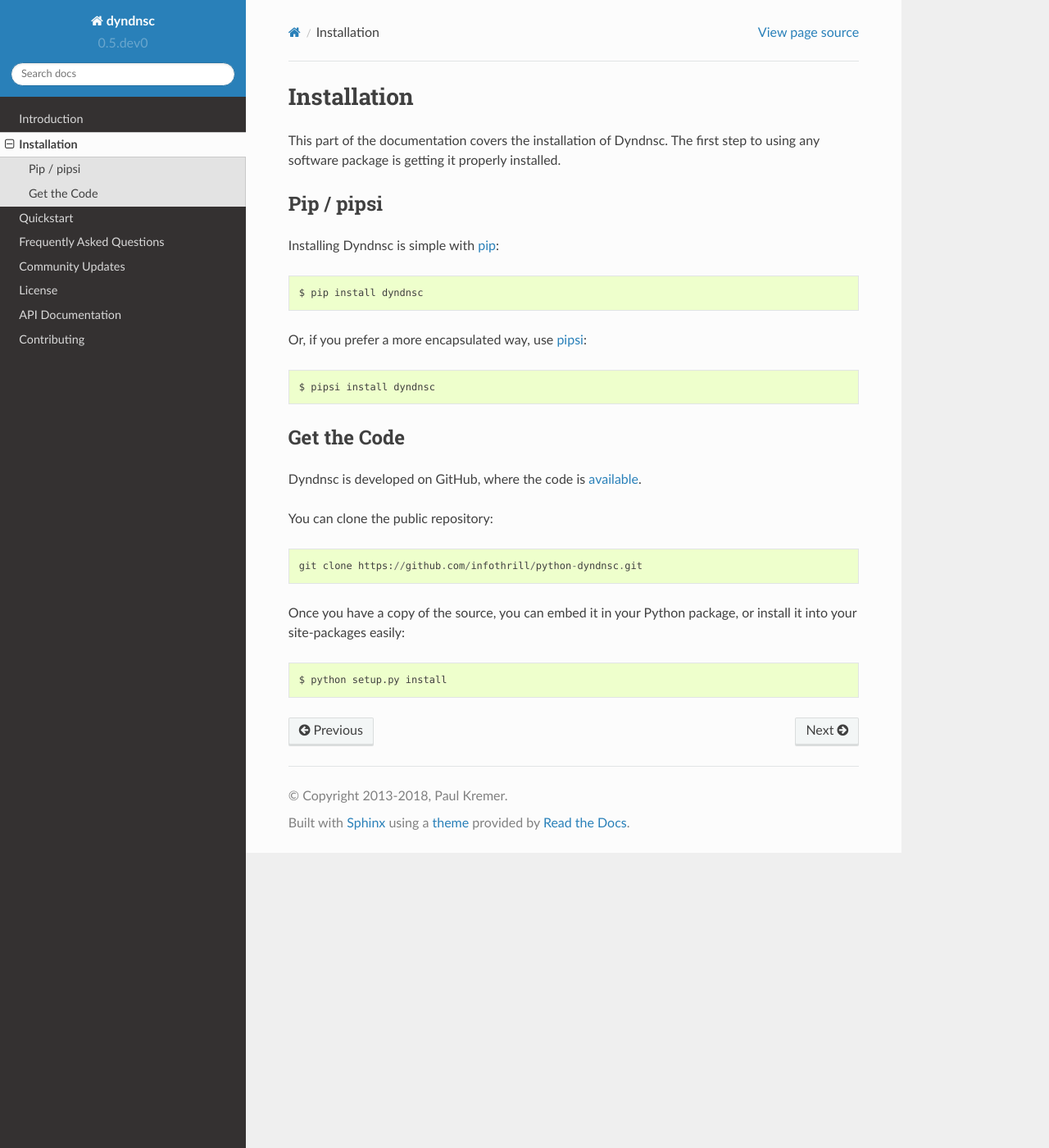
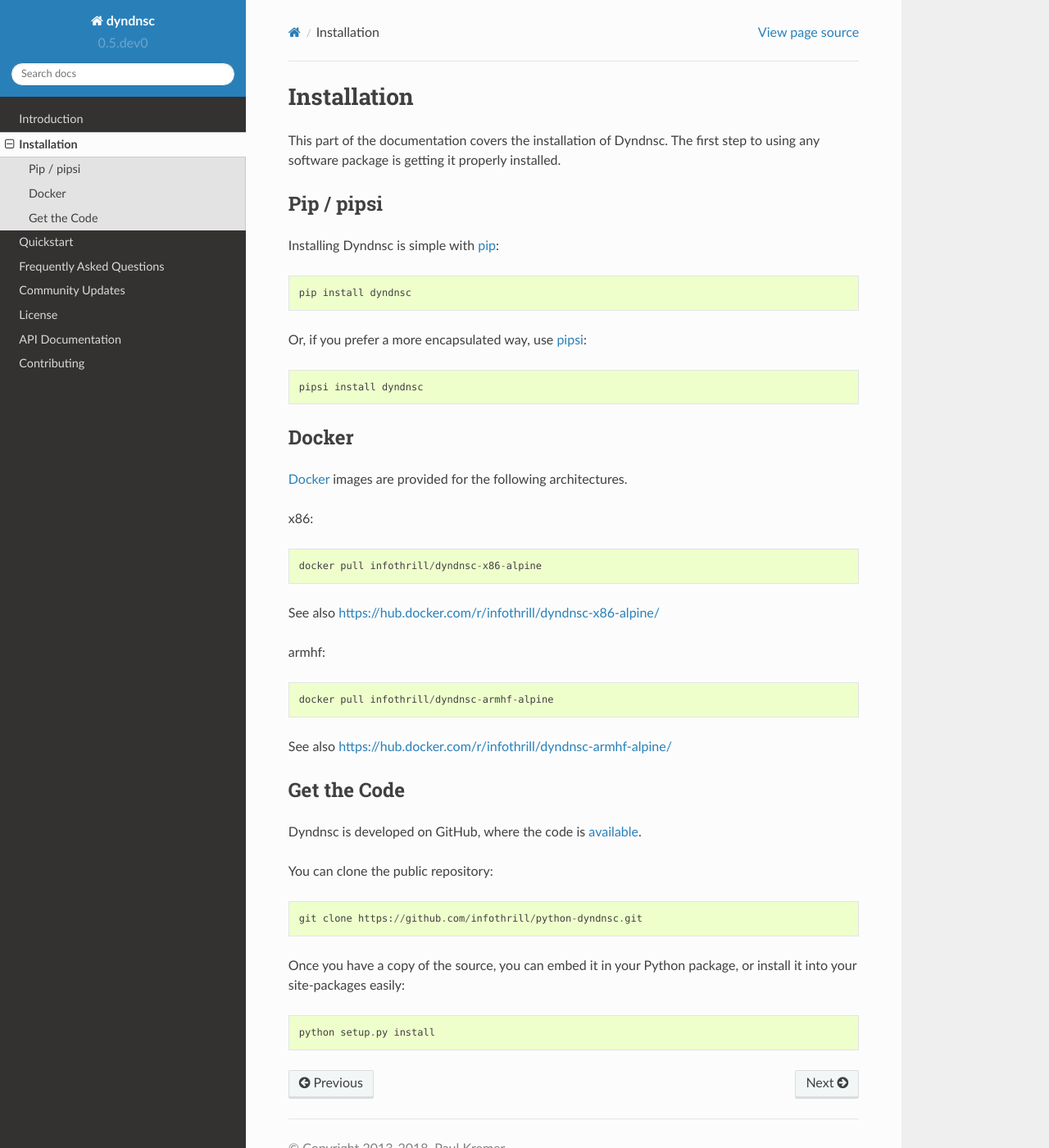
Before and after one commit to infothrill/python-dyndnsc, a Sphinx documentation site: the page built from docs/user/install.rst, in a window 1280 px wide and 1400 px high. Shown: the whole window at 82% size. Built offline with Sphinx 7.4.7 and the Read the Docs theme 2.0.0, drawn with Linux system fonts in a browser that asks for light colours.

Commit message:
Initial draft for docker images

```diff
--- a/docs/user/install.rst
+++ b/docs/user/install.rst
@@ -12,12 +12,29 @@
 
 Installing Dyndnsc is simple with `pip <http://www.pip-installer.org/>`_::
 
-    $ pip install dyndnsc
+    pip install dyndnsc
 
 Or, if you prefer a more encapsulated way, use `pipsi <https://github.com/mitsuhiko/pipsi/>`_::
 
-    $ pipsi install dyndnsc
+    pipsi install dyndnsc
 
+
+Docker
+------
+
+`Docker <https://www.docker.com>`_ images are provided for the following architectures.
+
+x86::
+
+    docker pull infothrill/dyndnsc-x86-alpine
+
+See also https://hub.docker.com/r/infothrill/dyndnsc-x86-alpine/
+
+armhf::
+
+    docker pull infothrill/dyndnsc-armhf-alpine
+
+See also https://hub.docker.com/r/infothrill/dyndnsc-armhf-alpine/
 
 Get the Code
 ------------
@@ -32,4 +49,4 @@
 Once you have a copy of the source, you can embed it in your Python package,
 or install it into your site-packages easily::
 
-    $ python setup.py install
+    python setup.py install
```
Also changed, not shown: packaging/docker/README.md (added), 7 other files.
